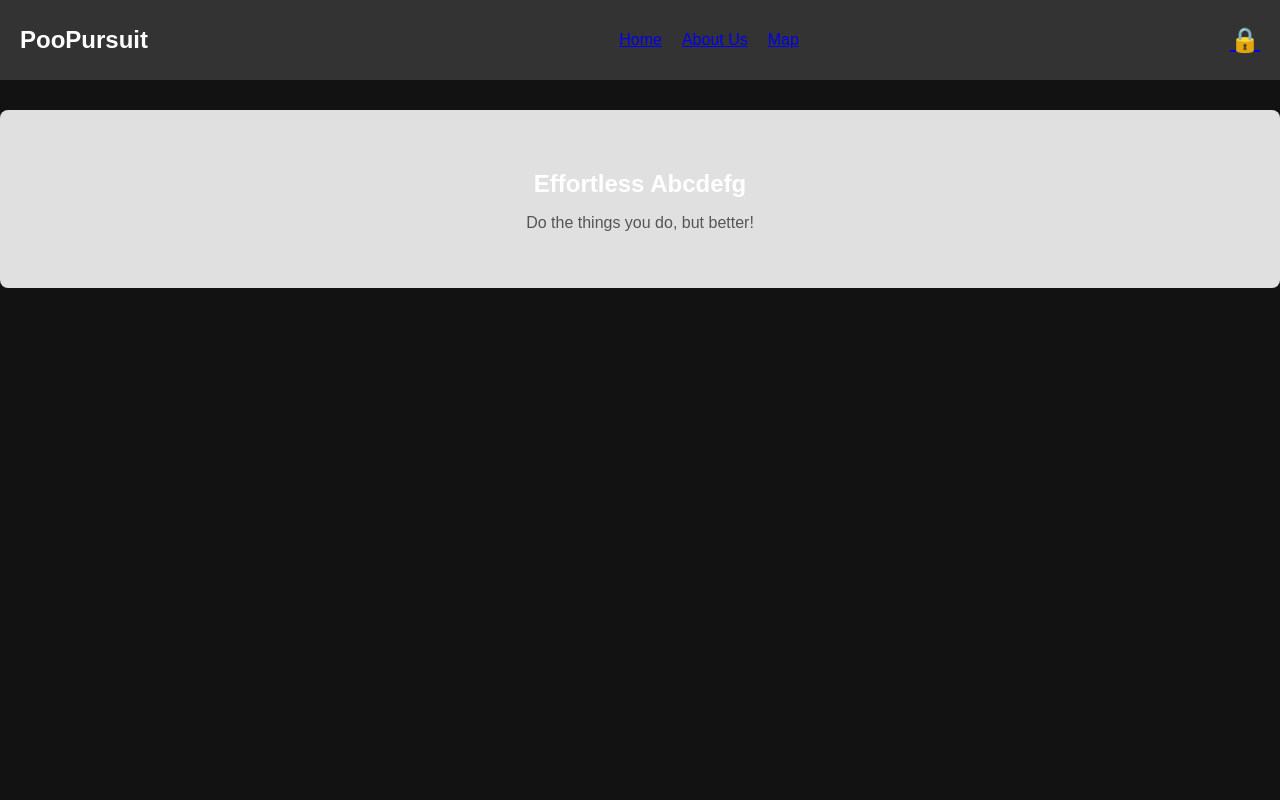
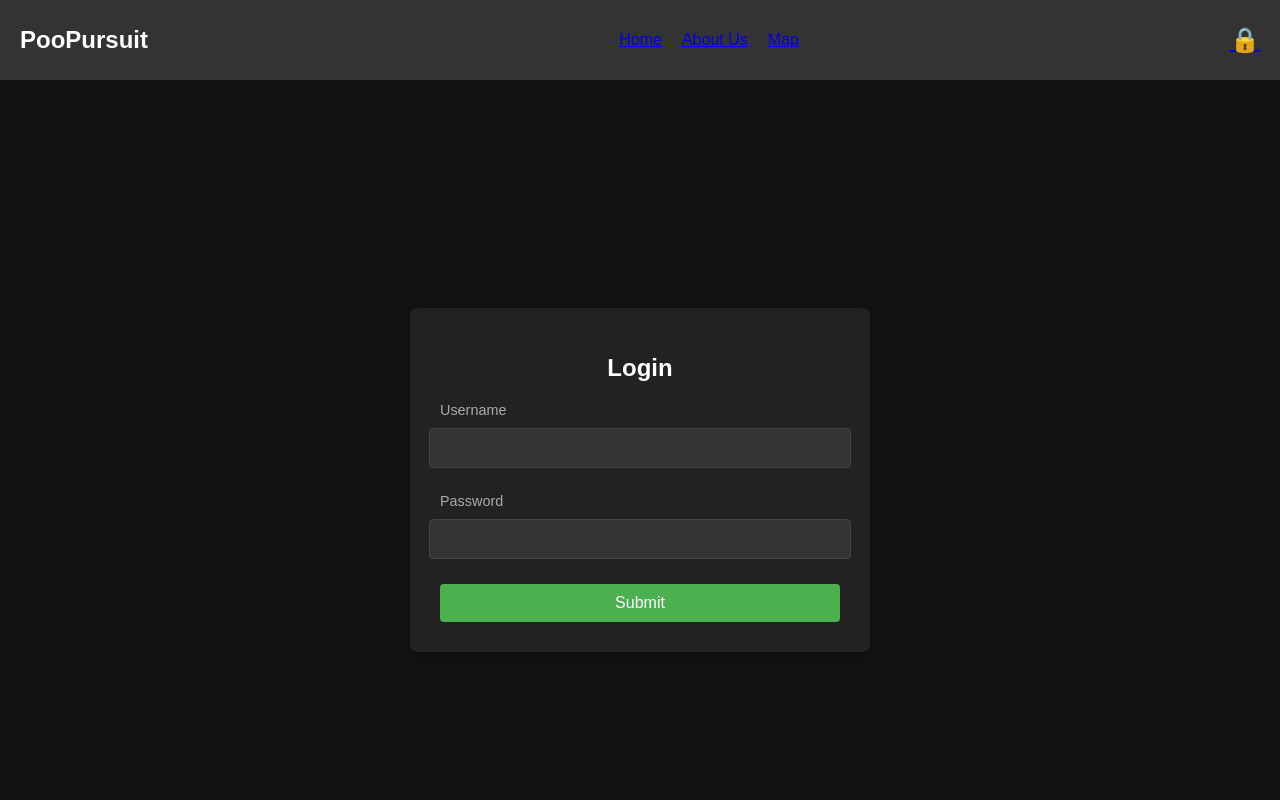
Before and after one commit to kkbread/skibidiFinder, a React (Create React App) app in the folder doodycalls/: page /login in a window 1280 px wide. Shown: the top 800 px of the page. Built offline with nearby package versions, Linux system fonts and the light colour scheme.

Commit message:
Created Login Page

```diff
--- a/doodycalls/src/App.js
+++ b/doodycalls/src/App.js
@@ -6,6 +6,7 @@ import HomePage from './components/HomePage';
 import AboutPage from './components/AboutPage'; // Added this line
 import MapPage from './components/MapPage';
 import ProfilePage from './components/ProfilePage';
+import LoginPage from './components/LoginPage';
 //import ForumPage from './components/ForumPage';
 
 function App() {
@@ -14,9 +15,10 @@ function App() {
       <Navbar />
       <Routes>
         <Route path="/" element={<HomePage />} />
-        <Route path="/about" element={<AboutPage />} /> {/* New route */}
+        <Route path="/about" element={<AboutPage />} />
         <Route path="/map" element={<MapPage />} />
         <Route path='/profile' element={<ProfilePage />} />
+        <Route path="/login" element={<LoginPage />} />
       </Routes>
       <Footer />
     </Router>
--- /dev/null
+++ b/doodycalls/src/components/LoginPage.css
@@ -0,0 +1,78 @@
+body {
+  margin: 0;
+  font-family: Arial, sans-serif;
+  background-color: #121212;
+  color: #fff;
+}
+
+.login-page {
+  display: flex;
+  justify-content: center;
+  align-items: center;
+  height: 100vh;
+  background-color: #121212;
+}
+
+.login-container {
+  background-color: #222;
+  padding: 30px;
+  border-radius: 8px;
+  box-shadow: 0px 4px 8px rgba(0, 0, 0, 0.2);
+  width: 100%;
+  max-width: 400px;
+  text-align: center;
+}
+
+.login-container h1 {
+  margin-bottom: 20px;
+  font-size: 1.5rem;
+}
+
+.login-form {
+  display: flex;
+  flex-direction: column;
+  gap: 20px;
+}
+
+.form-group {
+  text-align: left;
+  display: flex;
+  flex-direction: column;
+  align-items: center;
+}
+
+.form-group label {
+  width: 100%;
+  margin-bottom: 5px;
+  font-size: 0.9rem;
+  color: #aaa;
+  text-align: left;
+}
+
+.form-group input {
+  width: 100%;
+  /*max-width: 300px; /* Same width as the button */
+  padding: 10px;
+  border-radius: 4px;
+  border: 1px solid #444;
+  background-color: #333;
+  color: #fff;
+  font-size: 1rem;
+}
+
+.submit-button {
+  background-color: #4caf50;
+  color: #fff;
+  border: none;
+  padding: 10px;
+  border-radius: 4px;
+  cursor: pointer;
+  font-size: 1rem;
+  width: 100%;
+  /*max-width: 300px; /* Matches the input width */
+  margin: 0 auto; /* Centers the button */
+}
+
+.submit-button:hover {
+  background-color: #45a049;
+}
--- /dev/null
+++ b/doodycalls/src/components/LoginPage.js
@@ -0,0 +1,50 @@
+import React, { useState } from 'react';
+import { useNavigate } from 'react-router-dom';
+import './LoginPage.css';
+
+function LoginPage() {
+  const [username, setUsername] = useState('');
+  const [password, setPassword] = useState('');
+  const navigate = useNavigate();
+
+  const handleSubmit = (event) => {
+    event.preventDefault();
+    // Redirect to the accounts page after form submission
+    navigate('/accounts');
+  };
+
+  return (
+    <div className="login-page">
+      <div className="login-container">
+        <h1>Login</h1>
+        <form onSubmit={handleSubmit} className="login-form">
+          <div className="form-group">
+            <label htmlFor="username">Username</label>
+            <input
+              type="text"
+              id="username"
+              value={username}
+              onChange={(e) => setUsername(e.target.value)}
+              required
+            />
+          </div>
+          <div className="form-group">
+            <label htmlFor="password">Password</label>
+            <input
+              type="password"
+              id="password"
+              value={password}
+              onChange={(e) => setPassword(e.target.value)}
+              required
+            />
+          </div>
+          <button type="submit" className="submit-button">
+            Submit
+          </button>
+        </form>
+      </div>
+    </div>
+  );
+}
+
+export default LoginPage;
```
